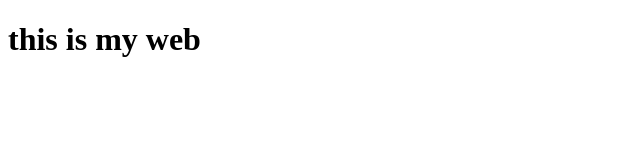
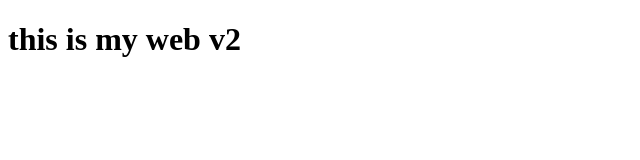
Before and after one commit to anmolt21/myrepo1, a plain HTML site: page index.html in a window 1280 px wide. Shown: the full height of the page, 0-640 px from the left. Drawn offline with Linux system fonts and the light colour scheme.

Commit message:
This is V2

```diff
--- a/index.html
+++ b/index.html
@@ -6,6 +6,6 @@
     <title>Document</title>
 </head>
 <body>
-    <h1> this is my web </h1>
+    <h1> this is my web  v2 </h1>
 </body>
 </html>
```
